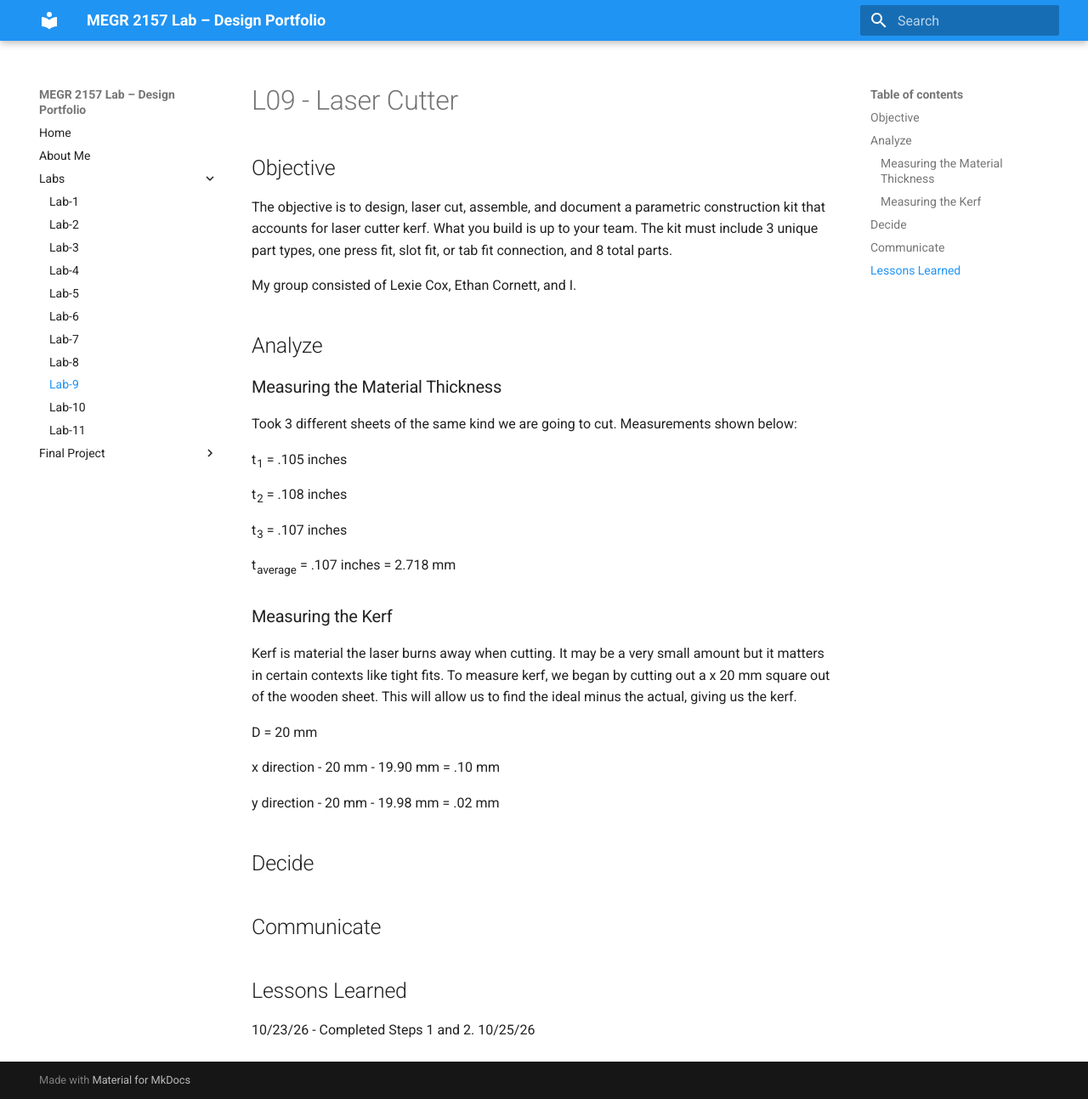
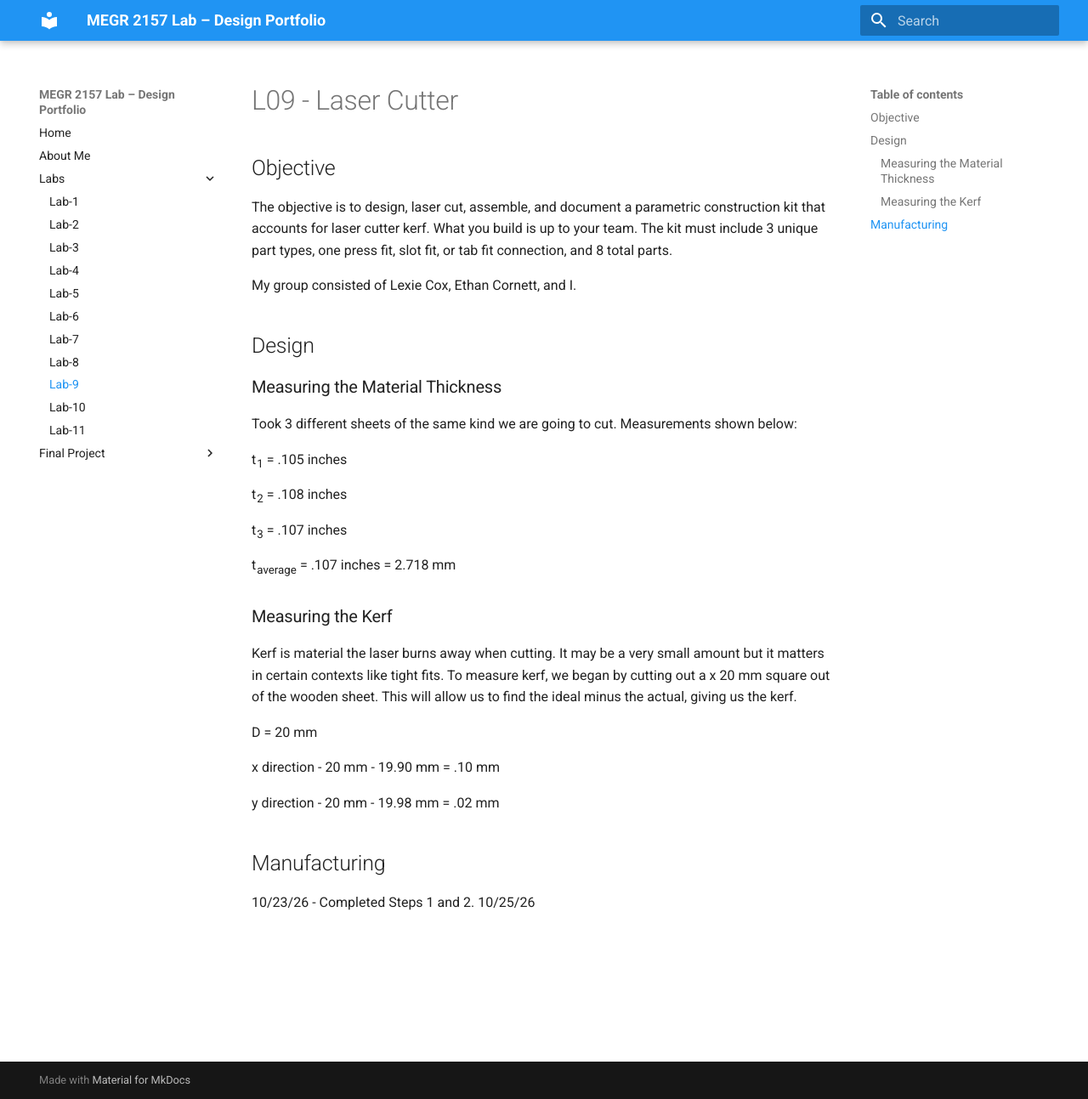
Before and after one commit to mgrego35/Morgan-Gregory-Lab-Portfolio, an MkDocs documentation site: the page built from docs/Labs/L09/index.md, in a window 1280 px wide and 1293 px high. Shown: the whole window at 85% size. Built offline with MkDocs 1.6.1 and Material for MkDocs 9.7.7, drawn with Linux system fonts in a browser that asks for light colours.

Commit message:
Update index.md

```diff
--- a/docs/Labs/L09/index.md
+++ b/docs/Labs/L09/index.md
@@ -6,7 +6,7 @@ The objective is to design, laser cut, assemble, and document a parametric const
 
 My group consisted of Lexie Cox, Ethan Cornett, and I.
 
-## Analyze
+## Design
 
 ### Measuring the Material Thickness
 
@@ -30,13 +30,8 @@ x direction - 20 mm - 19.90 mm = .10 mm
 
 y direction - 20 mm - 19.98 mm = .02 mm
 
+## Manufacturing
 
-## Decide
-
-
-## Communicate
-
-## Lessons Learned
 
 10/23/26 - Completed Steps 1 and 2.
 10/25/26
```
